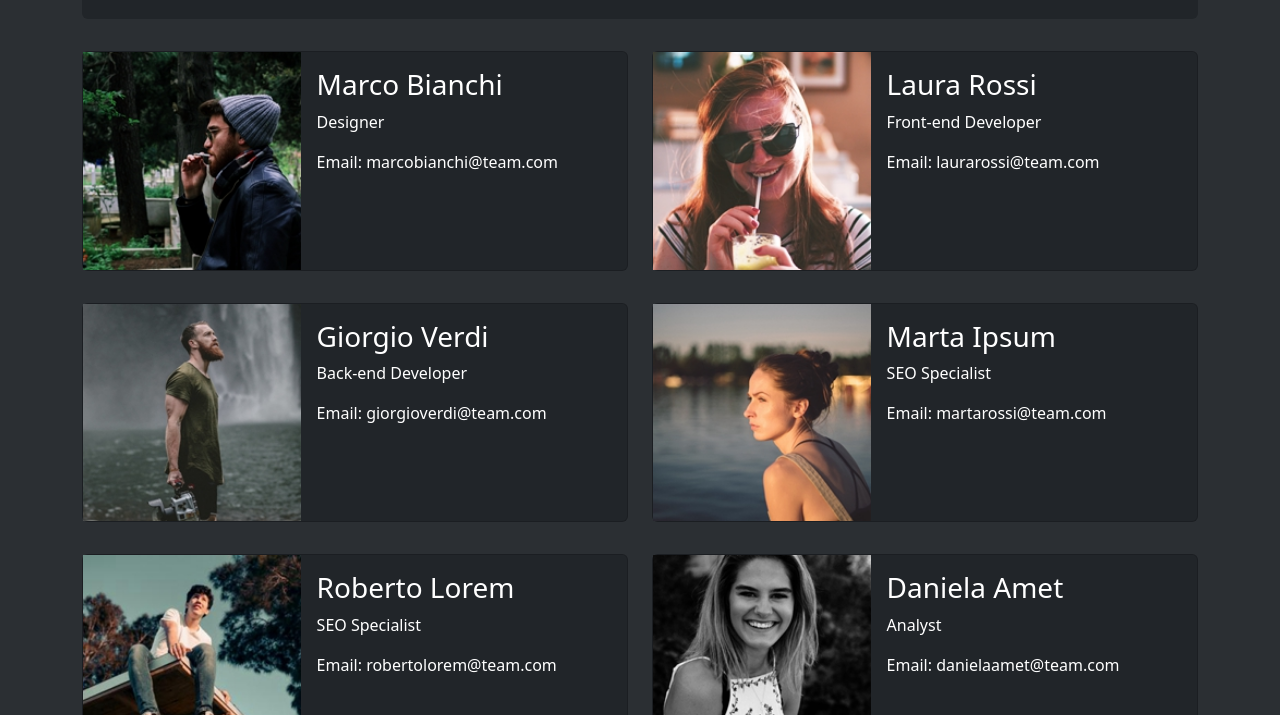
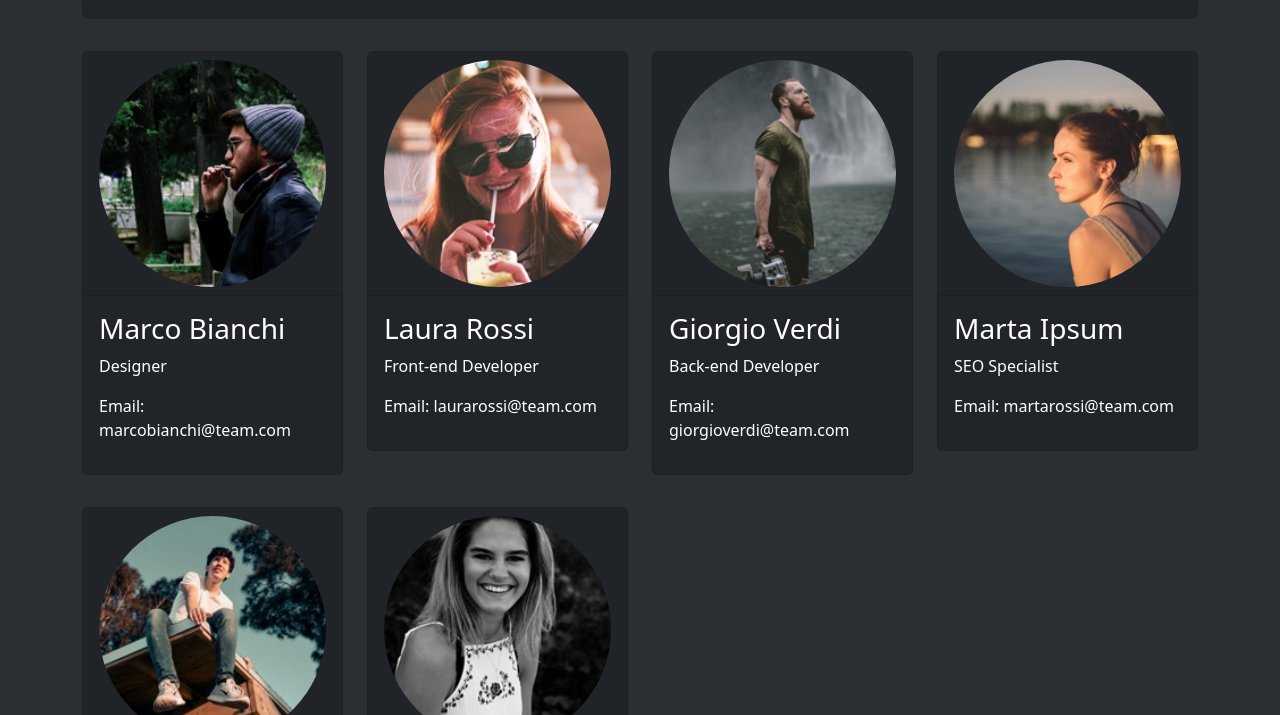
Before and after one commit to AlessandroSottosanti/js-our-team, a plain HTML site: page index.html in a window 1280 px wide. Shown: the part 85-800 px from the top of the page. Drawn offline with nearby package versions, Linux system fonts and the light colour scheme.

Commit message:
Revert "feat: horizontal card"
This reverts commit e112cb3ebc6d8d147e288857467422e056bdad3c.

```diff
--- a/js/functions.js
+++ b/js/functions.js
@@ -1,12 +1,12 @@
 function renderTeamMembers(array) {
     let injectedHtml = ``;
-  for (let i = 0; i < array.length; i++) {
-    let curMemb = array[i];
+    for (let i = 0; i < teamMembers.length; i++) {
+      let curMemb = teamMembers[i];
       injectedHtml += `
-         <div class="col-12 col-md-6 my-3">
-          <div class="card card-member bg-dark text-white flex-row">
-            <div class="card-image" style="width: 40%; display: flex; align-items: center;">
-             <img src="${curMemb.img}" alt="${curMemb.name}" style="width: 100%; object-fit: cover;">
+           <div class="col-12 col-sm-6 col-md-4 col-lg-3 my-3 ">
+            <div class="card bg-dark text-white">
+              <div class="card-header d-flex justify-content-center">
+               <img src="${curMemb.img}" alt="${curMemb.img}">
               </div>
               <div class="card-body">
                 <h3>${curMemb.name}</h3>
--- a/style.css
+++ b/style.css
@@ -13,11 +13,3 @@
     object-fit: cover;
     border-radius: 50%;
   }
-
-  .card-member {
-    transition: transform 0.2s ease;
-  }
-
-  .card-member:hover {
-    transform: scale(1.05);
-  }
```
Lines whose indentation alone changed are shown as unchanged.
